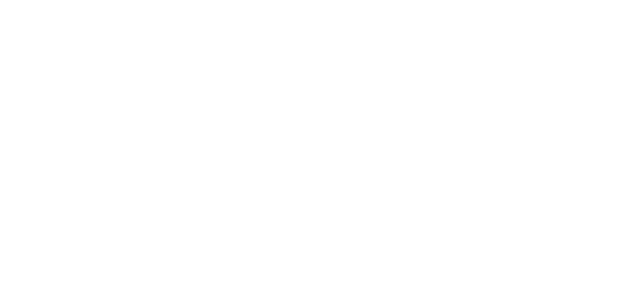
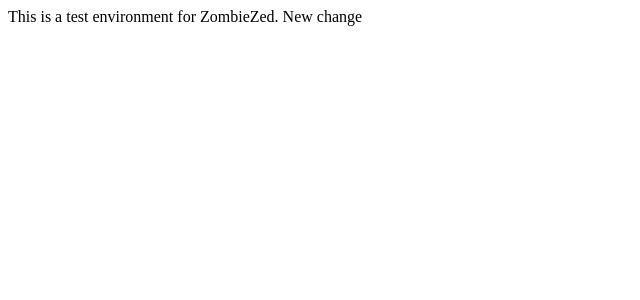
Before and after one commit to Vadimster/zombiezed, a PHP site: page / in a window 1280 px wide. Before the commit the part shown is empty. Shown: the top 300 px of the page, without its empty margins (0-640 px from the left). Run offline with PHP 8.4, Linux system fonts and the light colour scheme.

Commit message:
changes to text on index.php

```diff
--- a/index.php
+++ b/index.php
@@ -9,7 +9,8 @@
 <HTML>
 	<HEAD>
 		<meta charset="utf-8">
-		<TITLE>title</TITLE>
+		<link rel='icon' href='img/favicon.ico?v=2'/ >
+		<TITLE>ZZ Test</TITLE>
 		<script type="text/javascript" src="jquery/jquery-2.1.1.min.js"></script>
 		<script type="text/javascript" src="jquery/jquery-ui.min.js"></script>
 		<link rel="stylesheet" type="text/css" href="styles/main.css" />
@@ -18,9 +19,7 @@
 	</HEAD>
 	<BODY>
 
-
-
-
+<p>This is a test environment for ZombieZed. New change</p>
 
 
 		<script type="text/javascript" src="js/main.js"></script>
```
Also changed, not shown: img/favicon.ico (added).
